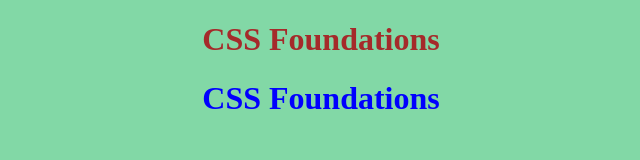
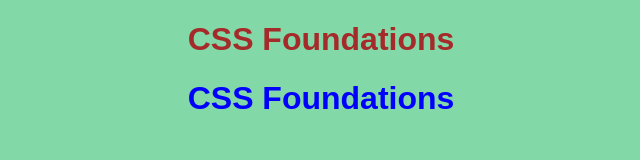
Before and after one commit to Adina29/tmp, a plain HTML site: page index.html in a window 1280 px wide. Shown: the whole page, without its empty margins (319-959 px from the left). Drawn offline with Linux system fonts and the light colour scheme.

Commit message:
Font change

```diff
--- a/style.css
+++ b/style.css
@@ -1,4 +1,8 @@
 /* External Stylesheet */
+body {
+    font-family: "Lilita One", sans-serif;
+ }
+
 body {
     background: rgb(130, 216, 166);
 }
```
